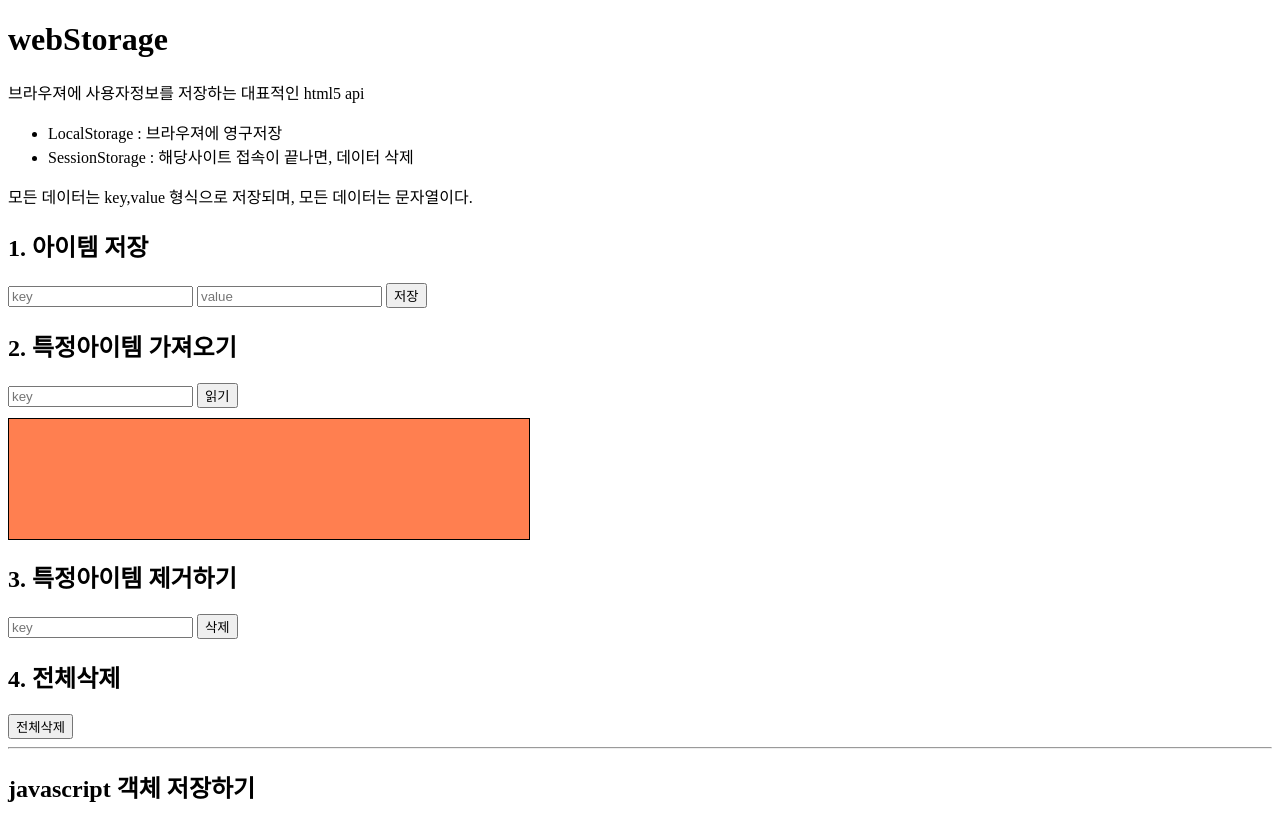
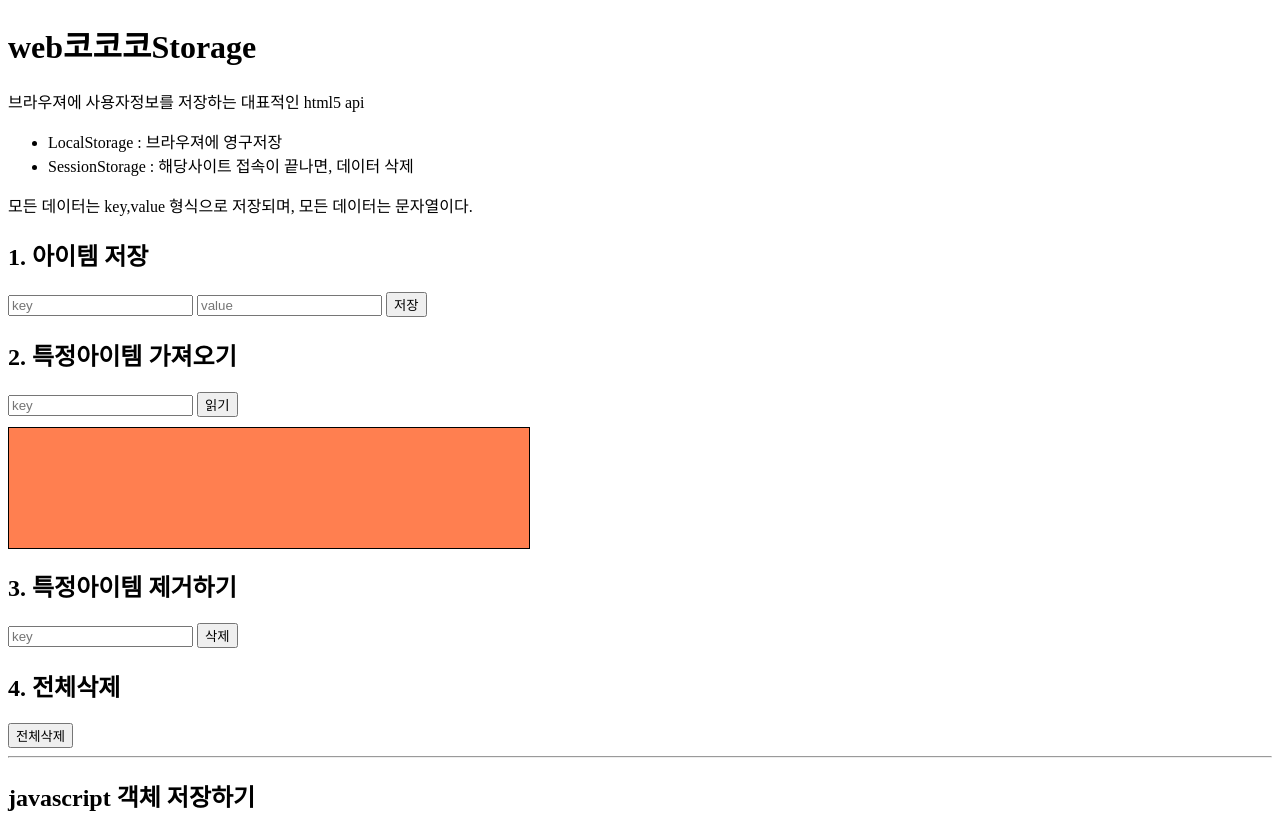
Before and after one commit to DDos-E/domainTest, a plain HTML site: page index.html in a window 1280 px wide. Shown: the top 816 px of the page. Drawn offline with Linux system fonts and the light colour scheme.

Commit message:
커밋 후 수정 적용시간 Test

```diff
--- a/index.html
+++ b/index.html
@@ -27,7 +27,7 @@
     </script>
 </head>
 <body>
-    <h1>webStorage</h1>
+    <h1>web코코코Storage</h1>
     <p>브라우져에 사용자정보를 저장하는 대표적인 html5 api</p>
     <ul>
         <li>LocalStorage : 브라우져에 영구저장</li>
```
